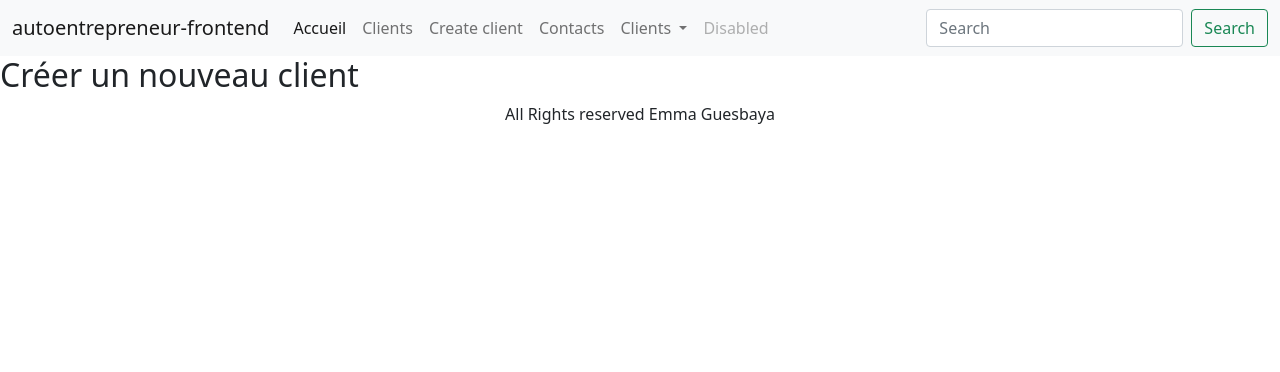
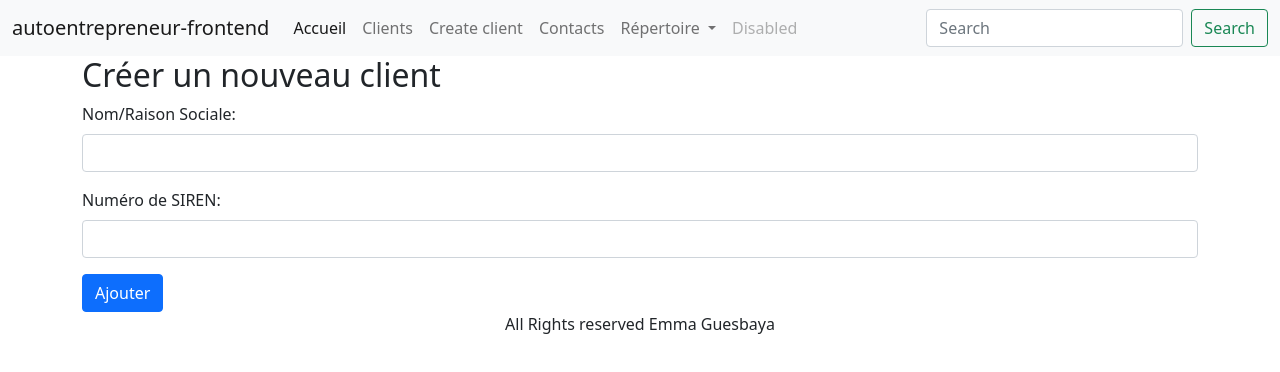
Before and after one commit to eguesbaya/autoentrepreneur-frontend, an Angular app: page /create-client in a window 1280 px wide. Shown: the top 372 px of the page. Built offline with nearby package versions, Linux system fonts and the light colour scheme.

Commit message:
form template ok

```diff
--- a/src/app/app.component.html
+++ b/src/app/app.component.html
@@ -33,11 +33,11 @@
           <li class="nav-item dropdown">
             <a class="nav-link dropdown-toggle" href="#" id="navbarDropdown" role="button" data-bs-toggle="dropdown"
               aria-expanded="false">
-              Clients
+              Répertoire
             </a>
             <ul class="dropdown-menu" aria-labelledby="navbarDropdown">
-              <li><a class="dropdown-item" routerLink="create-client">Voir tous les clients</a></li>
-              <li><a class="dropdown-item" routerLink="create-client">Créer un nouveau client</a></li>
+              <li><a class="dropdown-item" routerLink="clients">Mes clients</a></li>
+              <li><a class="dropdown-item" routerLink="contacts">Mes contacts</a></li>
               <li><a class="dropdown-item" href="#">Another action</a></li>
               <li>
                 <hr class="dropdown-divider">
--- a/src/app/app.module.ts
+++ b/src/app/app.module.ts
@@ -8,6 +8,7 @@ import { ClientListComponent } from './client-list/client-list.component';
 import { AppRoutingModule } from './app-routing.module';
 import { ContactListComponent } from './contact-list/contact-list.component';
 import { CreateClientComponent } from './create-client/create-client.component';
+import { FormsModule } from '@angular/forms';
 
 @NgModule({
   declarations: [
@@ -19,7 +20,8 @@ import { CreateClientComponent } from './create-client/create-client.component';
   imports: [
     BrowserModule,
     AppRoutingModule,
-    HttpClientModule
+    HttpClientModule,
+    FormsModule
   ],
   providers: [],
   bootstrap: [AppComponent]
--- a/src/app/create-client/create-client.component.html
+++ b/src/app/create-client/create-client.component.html
@@ -1 +1,16 @@
-<h2>Créer un nouveau client</h2>
+<section class="container">
+    <h2>Créer un nouveau client</h2>
+
+    <form (ngSubmit) = "onSubmit()">
+            <div class="mb-3 form-group">
+                <label class="form-label">Nom/Raison Sociale:</label>
+                <input type="text" class="form-control" id="raisonSociale"
+                    [(ngModel)] = "client.raisonSociale" name="raisonSociale">
+            </div>
+            <div class="mb-3 form-group">
+                <label class="form-label">Numéro de SIREN:</label>
+                <input type="text" class="form-control" id="siren" [(ngModel)]="client.siren" name="siren">
+            </div>
+            <button type="submit" class="btn btn-primary">Ajouter</button>
+    </form>
+</section>
--- a/src/app/create-client/create-client.component.ts
+++ b/src/app/create-client/create-client.component.ts
@@ -15,4 +15,8 @@ export class CreateClientComponent implements OnInit {
   ngOnInit(): void {
   }
 
+  onSubmit():any {
+
+  }
+
 }
```
